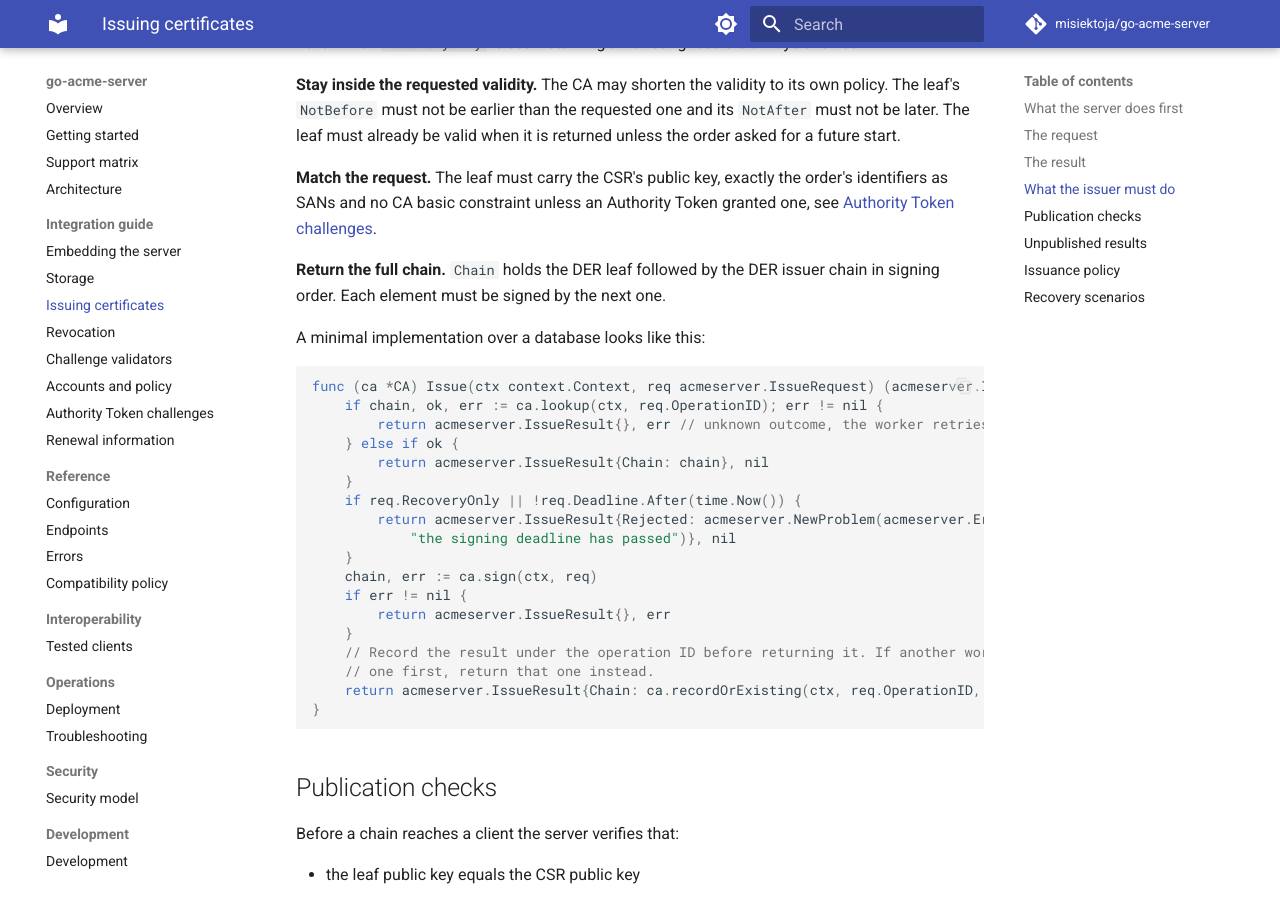
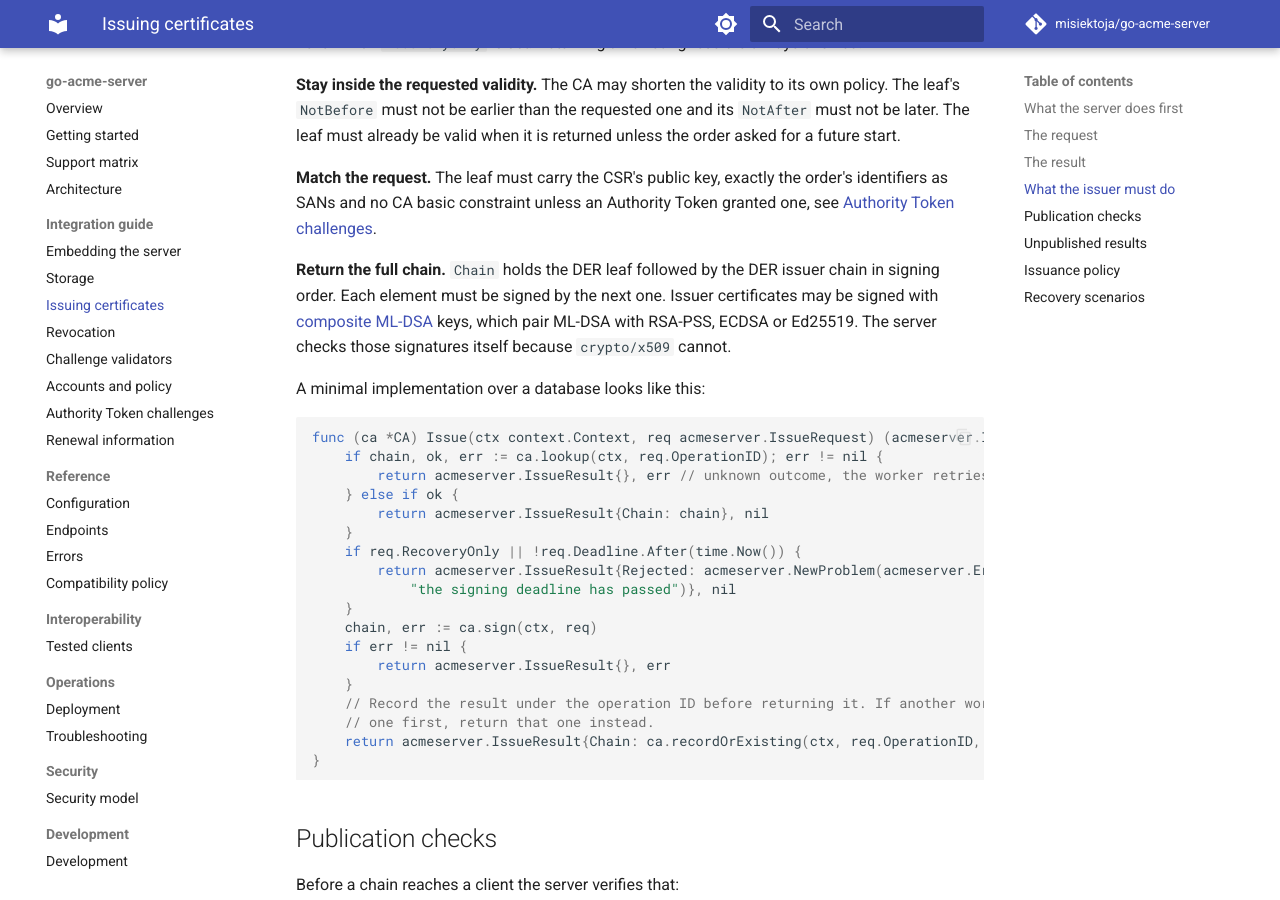
Before and after one commit to misiektoja/go-acme-server, an MkDocs documentation site: the page built from docs/guide/issuance.md, in a window 1280 px wide and 900 px high, scrolled down 2075 px. Built offline with MkDocs 1.6.1 and Material for MkDocs 9.7.7, drawn with Linux system fonts in a browser that asks for light colours; comment, search, counter and statistics services are not loaded.

Commit message:
docs: explain composite ML-DSA issuer chains

```diff
--- a/docs/guide/issuance.md
+++ b/docs/guide/issuance.md
@@ -72,7 +72,9 @@ The leaf must already be valid when it is returned unless the order asked for a
 as SANs and no CA basic constraint unless an Authority Token granted one, see [Authority Token challenges](authority-tokens.md).
 
 **Return the full chain.** `Chain` holds the DER leaf followed by the DER issuer chain in signing
-order. Each element must be signed by the next one.
+order. Each element must be signed by the next one. Issuer certificates may be signed with
+[composite ML-DSA](https://datatracker.ietf.org/doc/draft-ietf-lamps-pq-composite-sigs/) keys, which pair ML-DSA with RSA-PSS, ECDSA or Ed25519.
+The server checks those signatures itself because `crypto/x509` cannot.
 
 A minimal implementation over a database looks like this:
 
```
Also changed, not shown: DEPENDENCIES.md (+1 -0 lines), docs/interoperability/tested-clients.md (+2 -2 lines), docs/security/security-model.md (+2 -1 lines), docs/support-matrix.md (+2 -0 lines).
